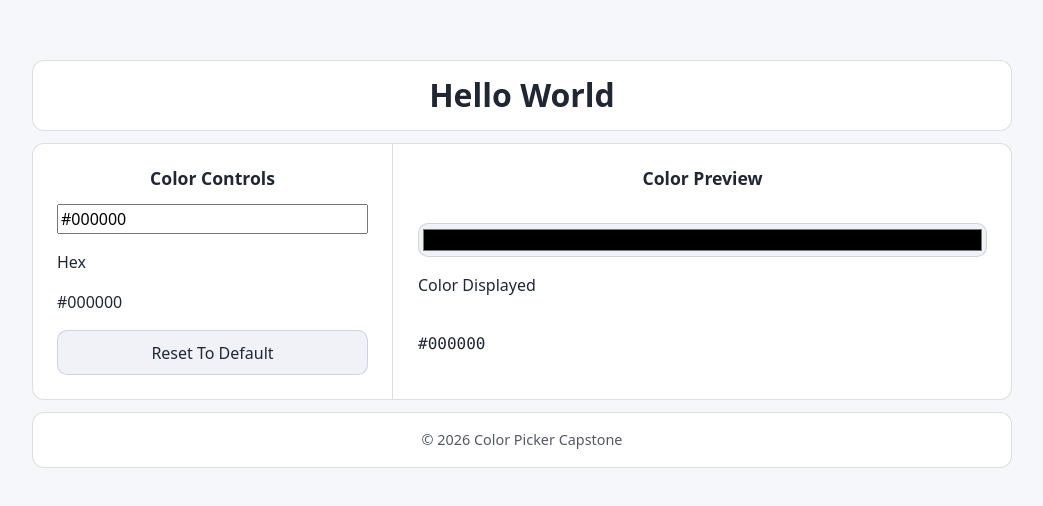
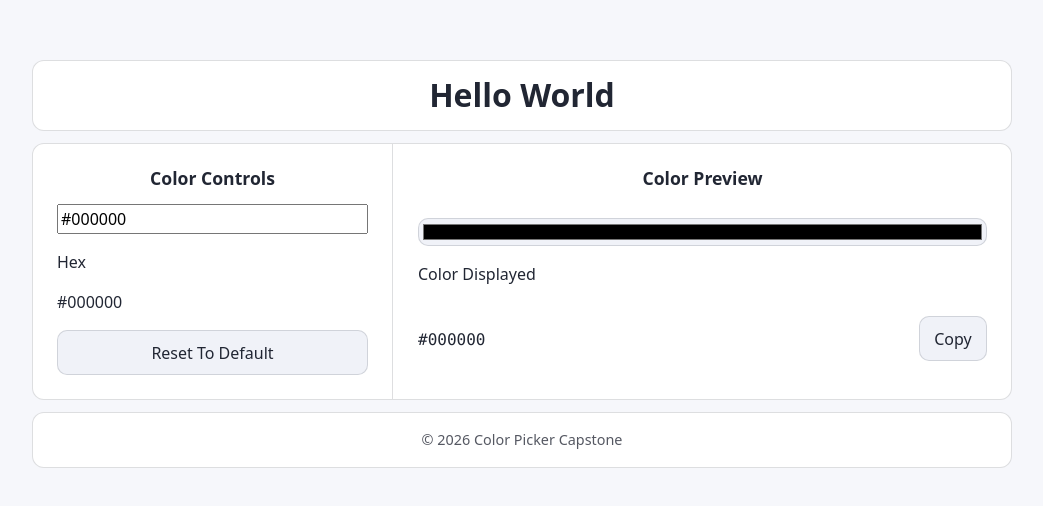
Before and after one commit to tpersaud/teaching-myself-react-monorepo, a React (Vite) app in the folder projects/m01/color-picker-capstone/: page / in a window 1280 px wide. Shown: the part 136-642 px from the top of the page, without its empty margins (118-1161 px from the left). Built offline with nearby package versions, Linux system fonts and the light colour scheme.

Commit message:
Polish: copy hex to clipboard

```diff
--- a/projects/m01/color-picker-capstone/src/components/ColorPreview.tsx
+++ b/projects/m01/color-picker-capstone/src/components/ColorPreview.tsx
@@ -1,8 +1,16 @@
 import './ColorPreview.css'
+import { useState } from 'react';
 import { hexToHex6 } from '../utils/color';
 
 function ColorPreview(props: { hex: string, isHexInputValid: boolean, onColorChange: (next: string) => void }) {
   const inputHex = hexToHex6(props.hex) ?? "#000000";
+  const [copied, setCopied] = useState(false);
+
+  async function copyToClipboard() {
+    await navigator.clipboard.writeText(props.hex);
+    setCopied(true);
+    window.setTimeout(() => setCopied(false), 1000);
+  }
 
   return (
     <section className="color-preview">
@@ -11,6 +19,9 @@ function ColorPreview(props: { hex: string, isHexInputValid: boolean, onColorCha
       <label htmlFor="color-preview-swatch" className="color-preview-label">Color Displayed</label>
       <div className="color-preview-meta">
         <div className="color-preview-hex">{props.isHexInputValid ? inputHex : "Invalid"}</div>
+        <button type="button" onClick={copyToClipboard}>
+          {copied ? "Copied!" : "Copy"}
+        </button>
       </div>
     </section>
   )
```
